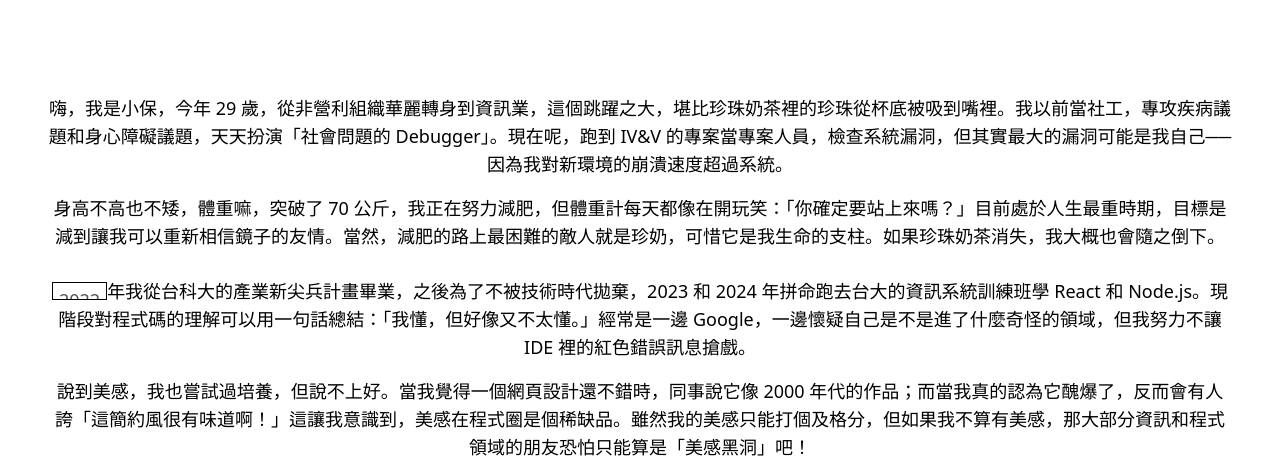
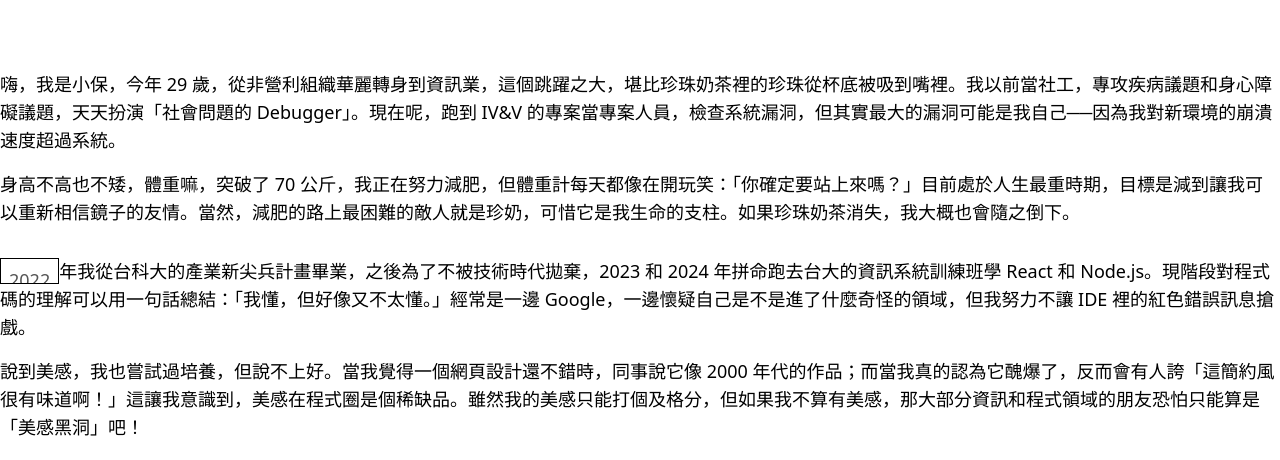
Before and after one commit to chihpao/funnywebsitegoodapi, a React (Vite) app: page /DifyChat in a window 1280 px wide. Both pictures are taken after a click on the button "InteractivePage". Shown: the part 311-771 px from the top of the page. Built offline with nearby package versions, Linux system fonts and the light colour scheme; no server answers.

Commit message:
修改互動頁面

```diff
--- a/src/pages/HomePage.jsx
+++ b/src/pages/HomePage.jsx
@@ -5,7 +5,7 @@ function Homepage() {
   return (
     <div className="w-full flex flex-col">
       <div className="background-image-container">
-       </div>
+      </div>
     </div>
   );
 }
--- a/src/pages/InteractiveComponent.jsx
+++ b/src/pages/InteractiveComponent.jsx
@@ -12,7 +12,7 @@ const InteractiveComponent = () => {
   }, []);
 
   return (
-    <div className="container mx-auto p-6">
+    <div className="container mx-auto">
       <div className="flex justify-center mb-4">
         <div
           dangerouslySetInnerHTML={{
@@ -20,14 +20,14 @@ const InteractiveComponent = () => {
           }}
         />
       </div>
-<div className="container mx-auto px-6">
-  <div className="text-lg text-center">
+<div className="container mx-auto text-left">
+  <div className="text-lg">
     嗨，我是小保，今年 29 歲，從非營利組織華麗轉身到資訊業，這個跳躍之大，堪比珍珠奶茶裡的珍珠從杯底被吸到嘴裡。我以前當社工，專攻疾病議題和身心障礙議題，天天扮演「社會問題的 Debugger」。現在呢，跑到 IV&V 的專案當專案人員，檢查系統漏洞，但其實最大的漏洞可能是我自己──因為我對新環境的崩潰速度超過系統。
   </div>
-  <div className="text-lg text-center mt-4">
+  <div className="text-lg mt-4">
     身高不高也不矮，體重嘛，突破了 70 公斤，我正在努力減肥，但體重計每天都像在開玩笑：「你確定要站上來嗎？」目前處於人生最重時期，目標是減到讓我可以重新相信鏡子的友情。當然，減肥的路上最困難的敵人就是珍奶，可惜它是我生命的支柱。如果珍珠奶茶消失，我大概也會隨之倒下。
   </div>
-  <div className="text-lg text-center mt-4">
+  <div className="text-lg mt-4">
   <div className="highlight mt-4">
     <div className="highlight-content">
       2022
@@ -35,13 +35,13 @@ const InteractiveComponent = () => {
   </div>
     年我從台科大的產業新尖兵計畫畢業，之後為了不被技術時代拋棄，2023 和 2024 年拼命跑去台大的資訊系統訓練班學 React 和 Node.js。現階段對程式碼的理解可以用一句話總結：「我懂，但好像又不太懂。」經常是一邊 Google，一邊懷疑自己是不是進了什麼奇怪的領域，但我努力不讓 IDE 裡的紅色錯誤訊息搶戲。
   </div>
-  <div className="text-lg text-center mt-4">
+  <div className="text-lg mt-4">
     說到美感，我也嘗試過培養，但說不上好。當我覺得一個網頁設計還不錯時，同事說它像 2000 年代的作品；而當我真的認為它醜爆了，反而會有人誇「這簡約風很有味道啊！」這讓我意識到，美感在程式圈是個稀缺品。雖然我的美感只能打個及格分，但如果我不算有美感，那大部分資訊和程式領域的朋友恐怕只能算是「美感黑洞」吧！
   </div>
-  <div className="text-lg text-center mt-4">
+  <div className="text-lg mt-4">
     所以，現在的我每天都在生活與工作中尋找平衡：減肥和珍奶之間，代碼和美感之間，笑點和 Bug 之間。誰說資訊人員一定枯燥無聊？就算程式寫得半調子，我也要當最有趣的那個！
   </div>
-  <div className="text-lg text-center animate-move mt-4">這是一段會移動的文字</div>
+  <div className="text-lg animate-move mt-4">這是一段會移動的文字</div>
   {moveAnimation01}
   </div>
 </div>
--- a/src/styles/IntComText.jsx
+++ b/src/styles/IntComText.jsx
@@ -37,7 +37,7 @@ export const moveAnimation01 = (
         align-items: center;
         justify-content: center;
         border: 1px solid #000;
-        padding: 3px 6px;
+        padding: 12px 8px;
         background-color: transparent;
         overflow: hidden;
         height: 1em;
```
